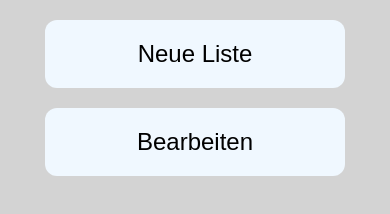
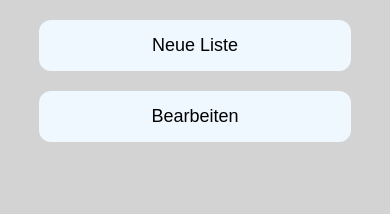
Before and after one commit to PapaCPU/qr-code-scanner-app-2, a plain HTML site: page index.html in a window 390 px wide. Drawn offline with Linux system fonts and the light colour scheme.

Commit message:
Update index.html

```diff
--- a/index.html
+++ b/index.html
@@ -10,6 +10,8 @@
             font-family: Arial, sans-serif;
             background-color: #d3d3d3; /* Hellgrauer Hintergrund */
             text-align: center;
+            margin: 0;
+            padding: 0;
         }
         #reader {
             width: 100%;
@@ -63,6 +65,15 @@
         .action-buttons {
             display: flex;
             justify-content: space-around;
+        }
+        @media (max-width: 600px) {
+            .button {
+                font-size: 18px;
+                padding: 15px 30px;
+            }
+            #data-display {
+                max-height: 200px;
+            }
         }
     </style>
 </head>
@@ -221,7 +232,7 @@
                     <button class="button" onclick="deleteItem(${index})">Löschen</button>
                 </td></tr>`;
             });
-            tableHtml += '</table>';
+                        tableHtml += '</table>';
             display.innerHTML = tableHtml;
             if (data.length > 0) {
                 document.getElementById('export-button').style.display = 'block';
```
